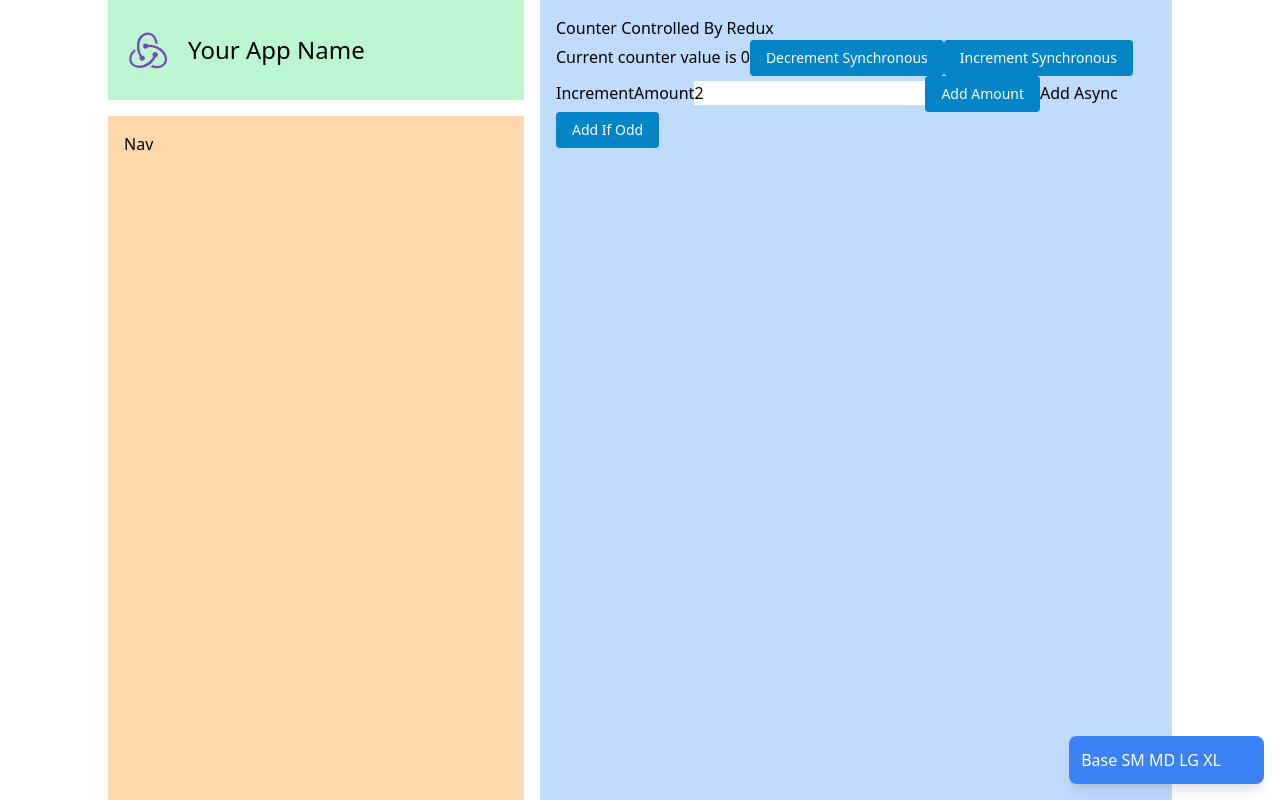
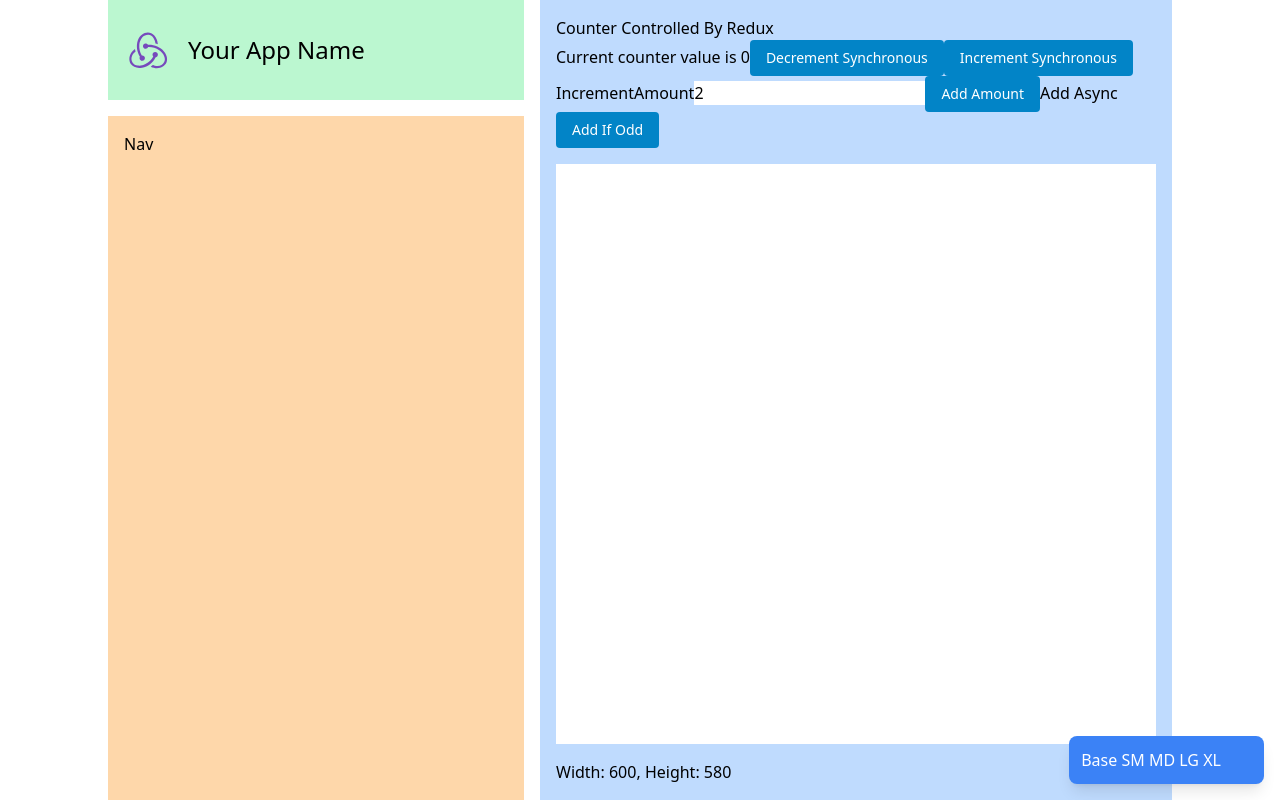
Before and after one commit to hidarikani/comprehensive-react-template, a React (Vite) app in the folder template/: page / in a window 1280 px wide. Built offline with nearby package versions, Linux system fonts and the light colour scheme.

Commit message:
World MVP

```diff
--- a/template/src/App.tsx
+++ b/template/src/App.tsx
@@ -1,6 +1,7 @@
 import clsx from "clsx";
 // import logo from "./logo.svg";
 import { Counter } from "./features/counter/Counter";
+import World from "./features/world/World";
 import logo from "./assets/logo.svg";
 import "./index.css";
 
@@ -18,12 +19,7 @@ const headerBaseCls = [
 const headerLgCls = ["lg:col-span-4"];
 const headerXlCls = ["xl:col-start-2"];
 const header2xlCls = ["2xl:col-start-3", "2xl:col-span-2"];
-const headerCls = clsx(
-  headerBaseCls,
-  headerLgCls,
-  headerXlCls,
-  header2xlCls,
-);
+const headerCls = clsx(headerBaseCls, headerLgCls, headerXlCls, header2xlCls);
 
 const navBaseCls = [
   "relative",
@@ -63,6 +59,9 @@ const mainBaseCls = [
   "row-span-2",
   "bg-blue-200",
   "p-4",
+  "flex",
+  "flex-col",
+  "gap-4",
 ];
 
 const mainLgCls = [
@@ -73,13 +72,8 @@ const mainLgCls = [
 ];
 
 const mainXlCls = ["xl:col-start-6", "xl:col-span-6"];
-const main2xlCls = ["2xl:col-start-5", "2xl:col-span-5" ];
-const mainCls = clsx(
-  mainBaseCls,
-  mainLgCls,
-  mainXlCls,
-  main2xlCls,
-);
+const main2xlCls = ["2xl:col-start-5", "2xl:col-span-5"];
+const mainCls = clsx(mainBaseCls, mainLgCls, mainXlCls, main2xlCls);
 
 function App() {
   return (
@@ -94,6 +88,7 @@ function App() {
       <div className={navOverlayCls}></div>
       <main className={mainCls}>
         <Counter />
+        <World className="grow" />
       </main>
       <div className="fixed bottom-0 right-0 m-4 z-50 p-3 bg-blue-500 text-white rounded-lg shadow-lg">
         <span>Base </span>
--- /dev/null
+++ b/template/src/features/world/World.tsx
@@ -0,0 +1,34 @@
+import { useRef, useState, useEffect } from "react";
+import clsx from "clsx";
+
+interface WorldProps {
+  className?: string;
+}
+
+export function World({ className }: WorldProps) {
+
+  const divRef = useRef<HTMLDivElement>(null);
+  const [size, setSize] = useState({ width: 0, height: 0 });
+
+  const worldCls = clsx("bg-white", className);
+
+  useEffect(() => {
+    if (divRef.current) {
+      setSize({
+        width: divRef.current.offsetWidth,
+        height: divRef.current.offsetHeight,
+      });
+    }
+  }, []);
+
+  return (
+    <>
+      <div ref={divRef} className={worldCls}></div>
+      <p>
+        Width: {size.width}, Height: {size.height}
+      </p>
+    </>
+  );
+}
+
+export default World;
```
